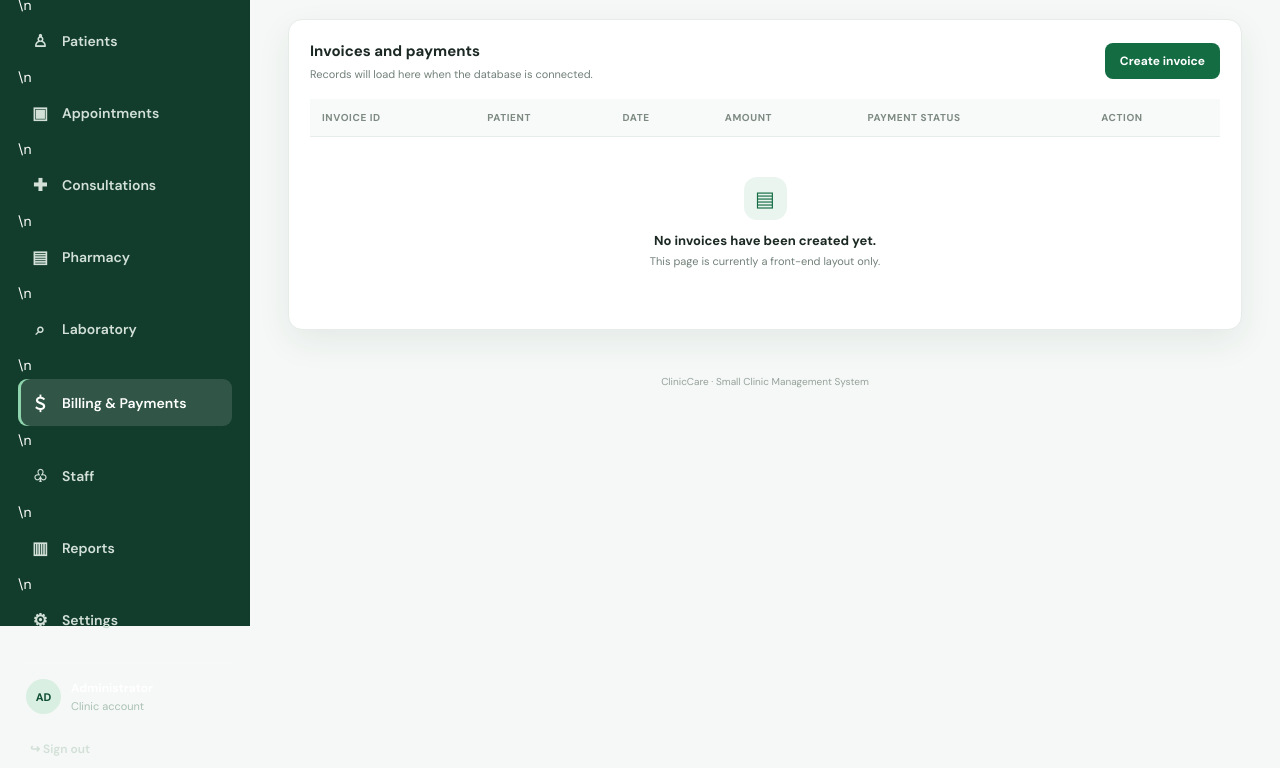
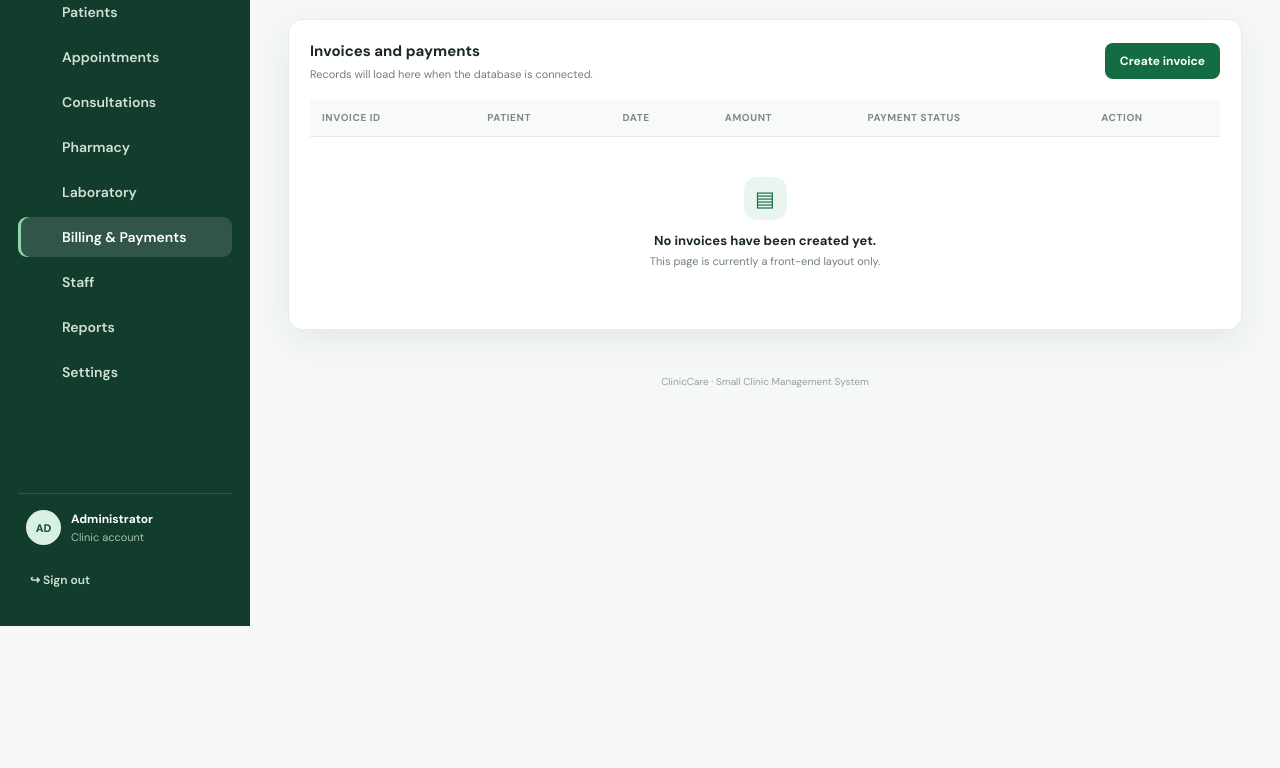
Before and after one commit to rayp20081217-rgb/clinic, a plain HTML site: page billing.html in a window 1280 px wide. Shown: the part 174-942 px from the top of the page. After the commit the page ends 800 px from the top, so only its background shows below. Drawn offline with Linux system fonts and the light colour scheme; files that its build step writes are made by us from their sources.

Commit message:
Update billing.html

```diff
--- a/billing.html
+++ b/billing.html
@@ -5,14 +5,14 @@
   <meta name="viewport" content="width=device-width, initial-scale=1.0">
   <meta name="theme-color" content="#146c43">
   <title>Billing & Payments | ClinicCare</title>
-  <link rel="stylesheet" href="css/style.css">
+  <link rel="stylesheet" href="style.css">
 </head>
 <body>
   <div class="app-layout">
     <aside class="sidebar">
       <a class="brand" href="dashboard.html"><span class="brand-mark">+</span><span>ClinicCare</span></a>
       <p class="side-label">WORKSPACE</p>
-      <nav class="side-nav"><a class="nav-link " href="dashboard.html"><span class="nav-icon">▦</span>Dashboard</a>\n<a class="nav-link " href="patients.html"><span class="nav-icon">♙</span>Patients</a>\n<a class="nav-link " href="appointments.html"><span class="nav-icon">▣</span>Appointments</a>\n<a class="nav-link " href="consultations.html"><span class="nav-icon">✚</span>Consultations</a>\n<a class="nav-link " href="pharmacy.html"><span class="nav-icon">▤</span>Pharmacy</a>\n<a class="nav-link " href="laboratory.html"><span class="nav-icon">⌕</span>Laboratory</a>\n<a class="nav-link active" href="billing.html"><span class="nav-icon">＄</span>Billing & Payments</a>\n<a class="nav-link " href="staff.html"><span class="nav-icon">♧</span>Staff</a>\n<a class="nav-link " href="reports.html"><span class="nav-icon">▥</span>Reports</a>\n<a class="nav-link " href="settings.html"><span class="nav-icon">⚙</span>Settings</a></nav>
+      <nav class="side-nav"><a class="nav-link " href="dashboard.html"><span class="nav-icon"></span>Dashboard</a><a class="nav-link " href="patients.html"><span class="nav-icon"></span>Patients</a><a class="nav-link " href="appointments.html"><span class="nav-icon"></span>Appointments</a><a class="nav-link " href="consultations.html"><span class="nav-icon"></span>Consultations</a><a class="nav-link " href="pharmacy.html"><span class="nav-icon"></span>Pharmacy</a><a class="nav-link " href="laboratory.html"><span class="nav-icon"></span>Laboratory</a><a class="nav-link active" href="billing.html"><span class="nav-icon"></span>Billing & Payments</a><a class="nav-link " href="staff.html"><span class="nav-icon"></span>Staff</a><a class="nav-link " href="reports.html"><span class="nav-icon"></span>Reports</a><a class="nav-link " href="settings.html"><span class="nav-icon"></span>Settings</a></nav>
       <div class="sidebar-bottom">
         <div class="user-mini"><div class="avatar">AD</div><div><strong>Administrator</strong><small>Clinic account</small></div></div>
         <a class="nav-link logout-link" href="index.html">↪ Sign out</a>
```
